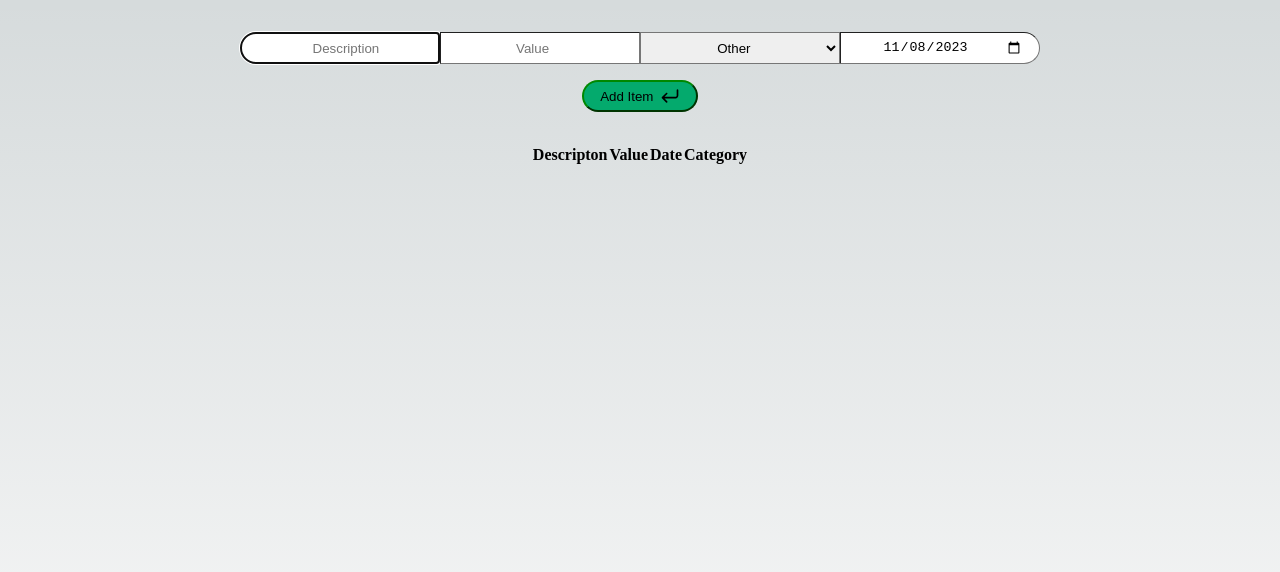
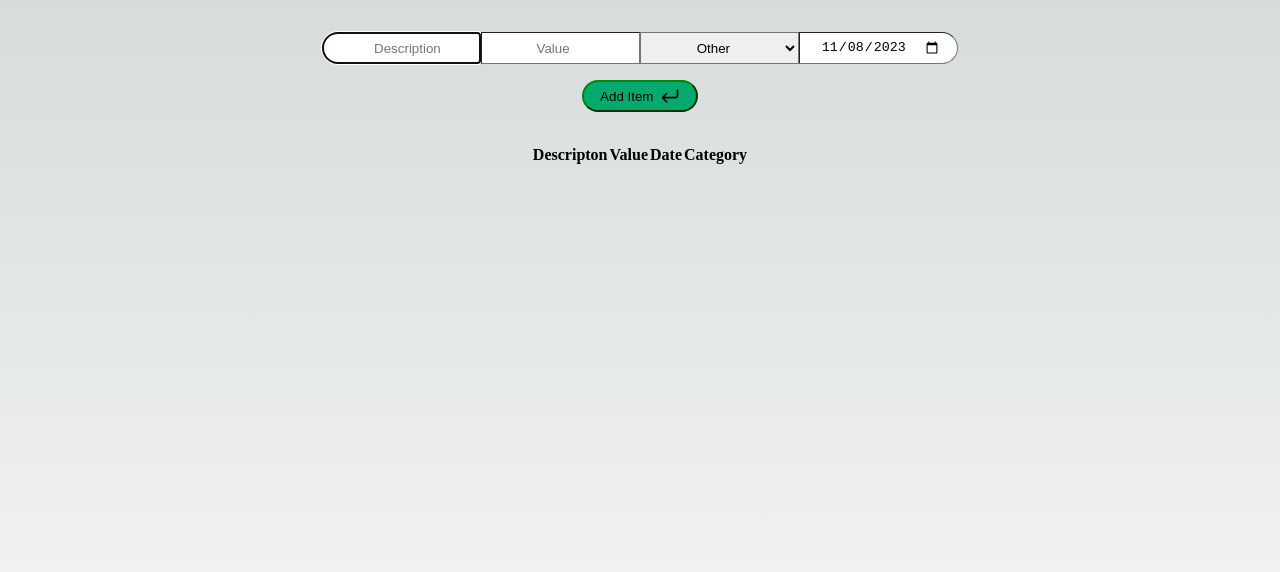
Before and after one commit to AguirreEze/expenses-list, a Next.js app: page / in a window 1280 px wide. Shown: the top 572 px of the page. Built offline with nearby package versions, Linux system fonts and the light colour scheme.

Commit message:
style: changed form sizes to %

```diff
--- a/components/ItemForm/styles.module.css
+++ b/components/ItemForm/styles.module.css
@@ -1,7 +1,7 @@
 .form {
   display: grid;
   gap: 1rem 0;
-  grid-template-columns: repeat(4, 1fr);
+  grid-template-columns: repeat(4, 25%);
 }
 
 .rowStart {
```
